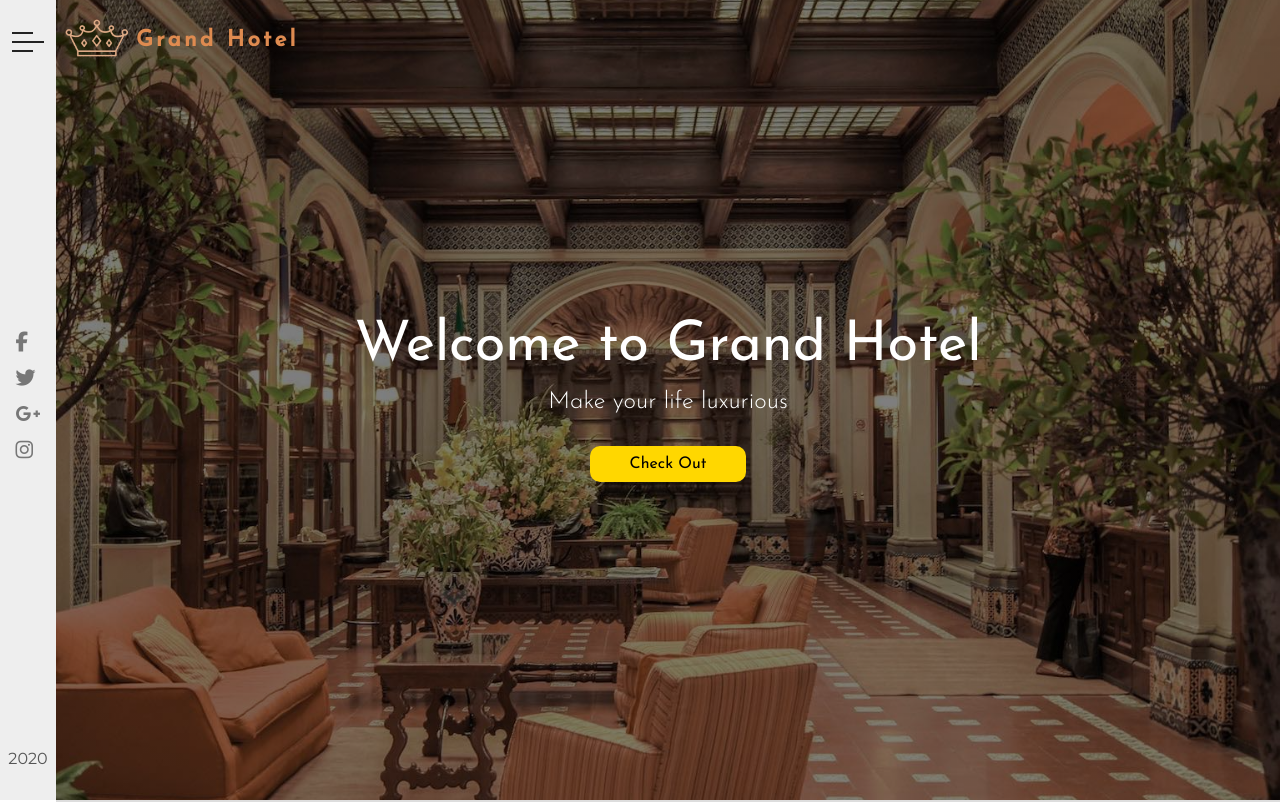
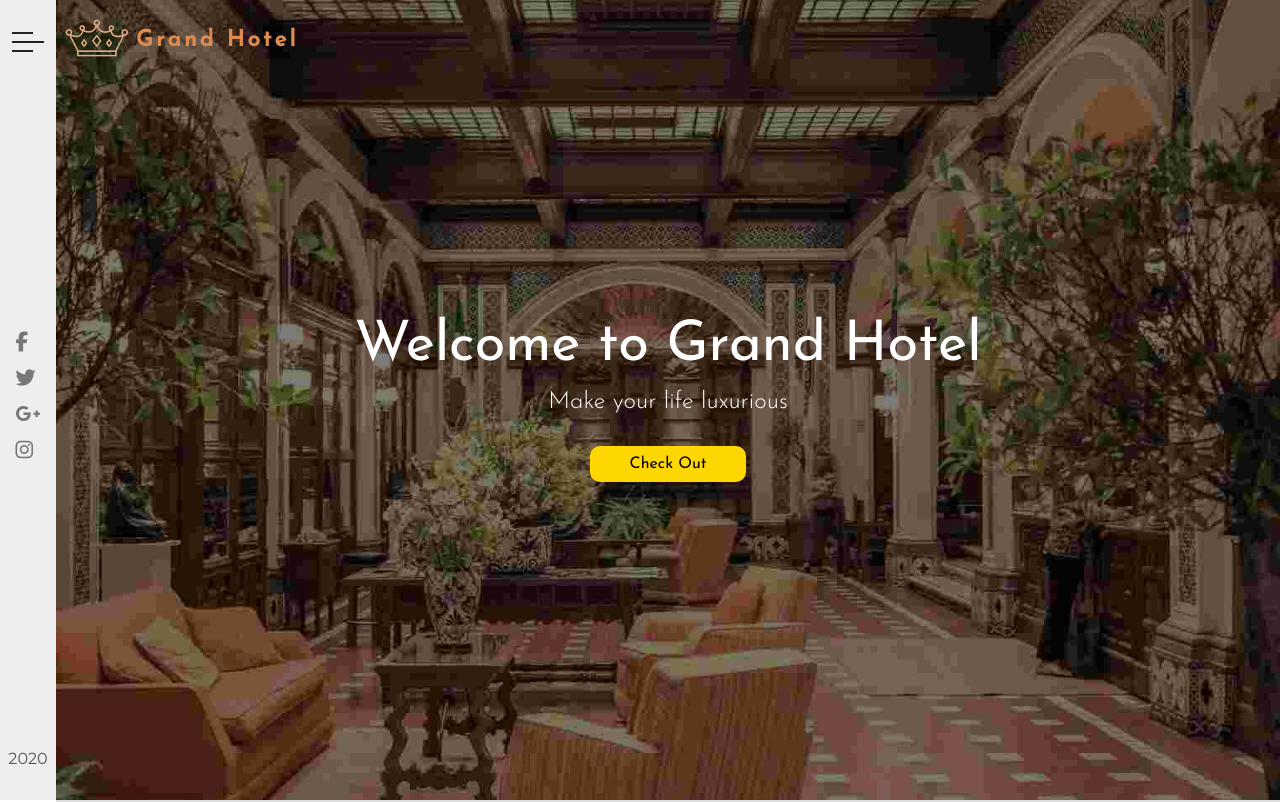
Before and after one commit to hassanalimalek/The_Grand_Hotel, a plain HTML site: page index.html in a window 1280 px wide. Shown: the top 802 px of the page. Drawn offline with Linux system fonts and the light colour scheme.

Commit message:
Update style.css

```diff
--- a/styles/style.css
+++ b/styles/style.css
@@ -206,7 +206,7 @@ body{
 
 /* hero */
 .hero{
-    background: linear-gradient(rgba(0,0,0,0.5),rgba(0,0,0,0.5)),url('../img/header-1.jpeg') no-repeat center/cover;
+    background: linear-gradient(rgba(0,0,0,0.5),rgba(0,0,0,0.5)),url('../img/header-1.jpg') no-repeat center/cover;
     min-height: 100vh;
     font-family: "JosefinSans" sans-serif;
 
```
